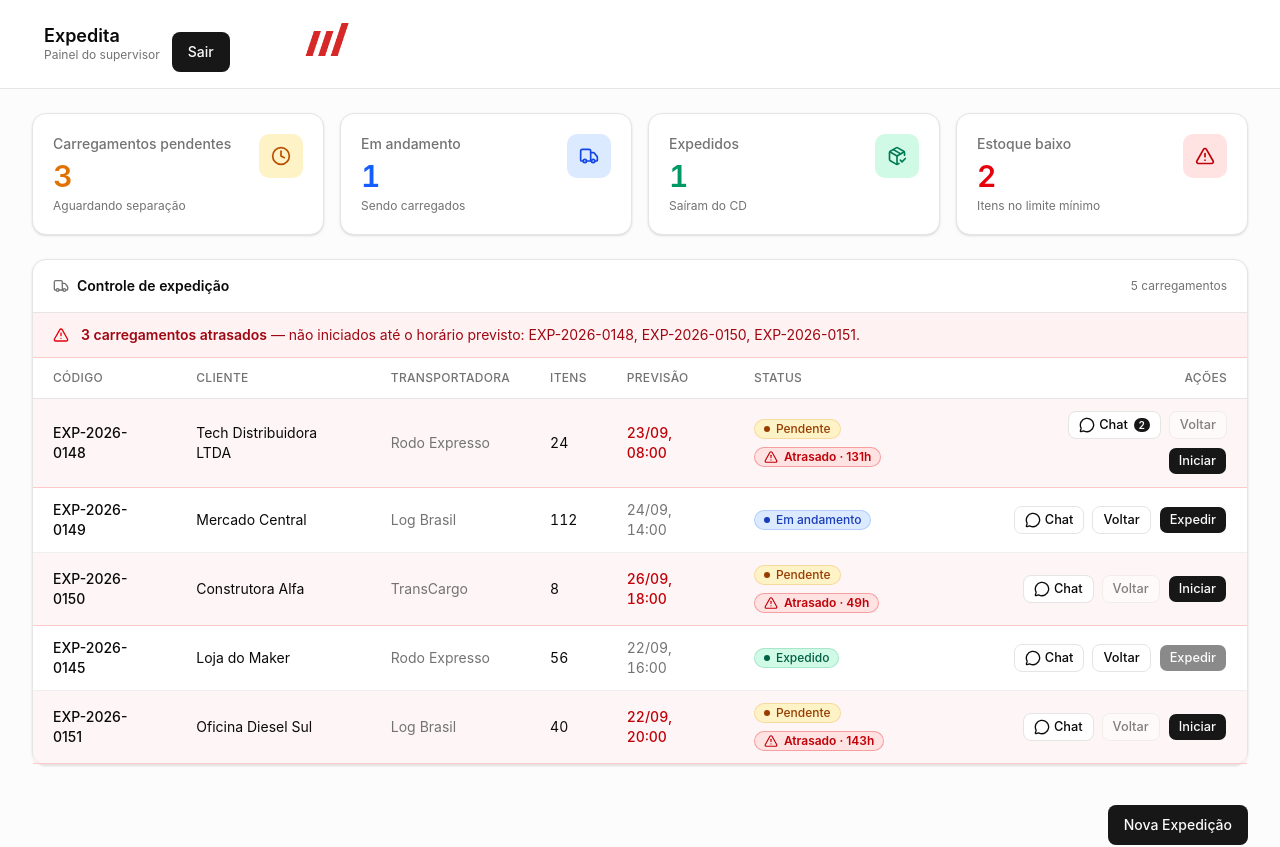
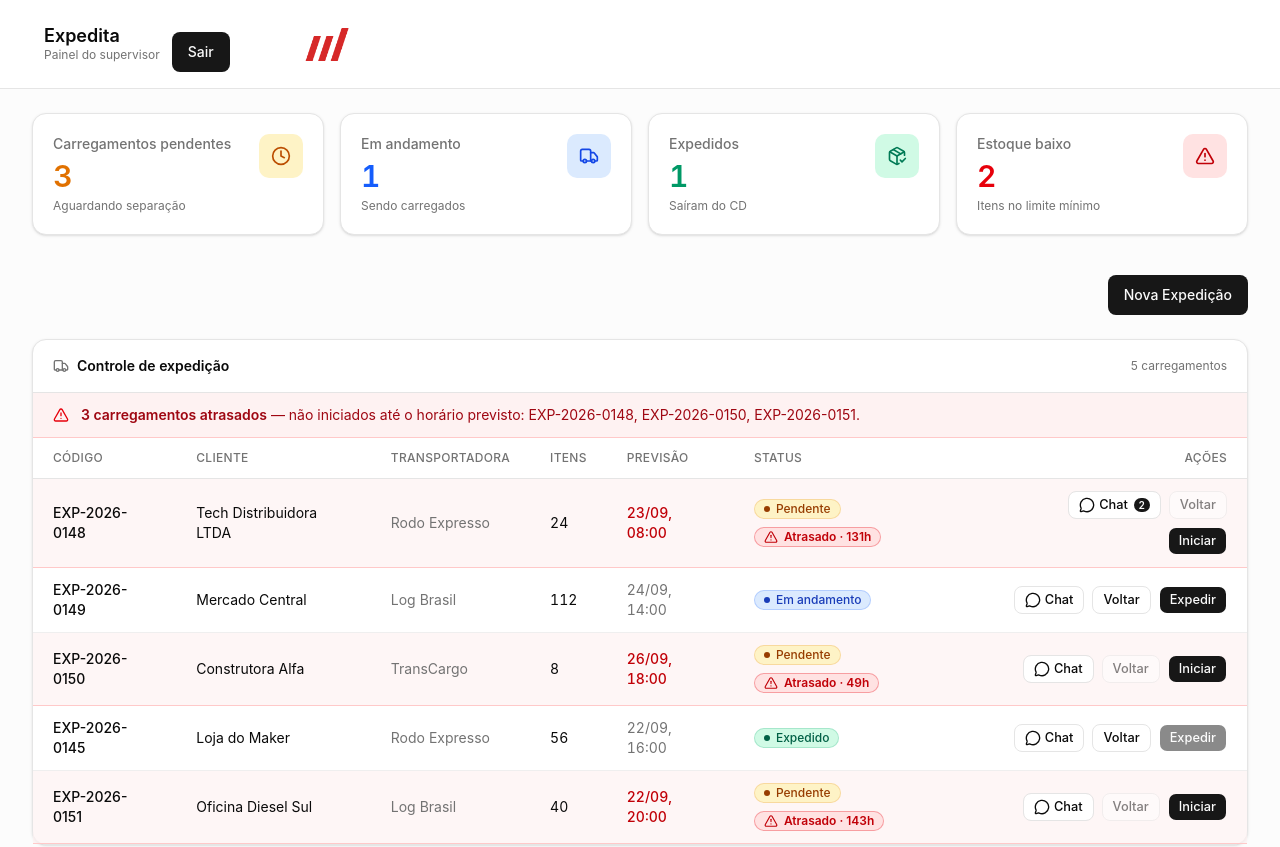
Before and after one commit to delfinog-dot/teste-1-v0, a Next.js app: page / in a window 1280 px wide. Shown: the top 847 px of the page. Built offline with nearby package versions, Linux system fonts and the light colour scheme.

Commit message:
alterações nos botõees 3

```diff
--- a/app/globals.css
+++ b/app/globals.css
@@ -98,7 +98,7 @@
   position: absolute;
   left: 300px; /* Ajuste conforme necessário para centralizar a imagem */
   bottom: 25px; /* Alinha a parte inferior da imagem com a parte inferior do container */
-  top: 20px; /* Garante que a imagem ocupe toda a altura do container */
+  top: 25px; /* Garante que a imagem ocupe toda a altura do container */
   right: 150px; /* Ajuste conforme necessário para centralizar a imagem */
 }
 
--- a/app/page.tsx
+++ b/app/page.tsx
@@ -31,12 +31,12 @@ export default function Page() {
 
           <main className="mx-auto flex max-w-7xl flex-col gap-6 px-4 py-6 sm:px-6 lg:px-8">
             <MetricCards />
-            <ExpeditionTable />
              <div className="newexpedition">
                     <button className="inline-flex items-center justify-center rounded-md text-sm font-medium transition-colors focus-visible:outline-none focus-visible:ring-2 focus-visible:ring-ring focus-visible:ring-offset-2 disabled:opacity-50 disabled:pointer-events-none bg-primary text-primary-foreground hover:bg-primary/90 h-10 py-2 px-4">
                       Nova Expedição
                     </button>
                   </div>
+            <ExpeditionTable />
             <ProductsTable />
           </main>
         </div>
```
